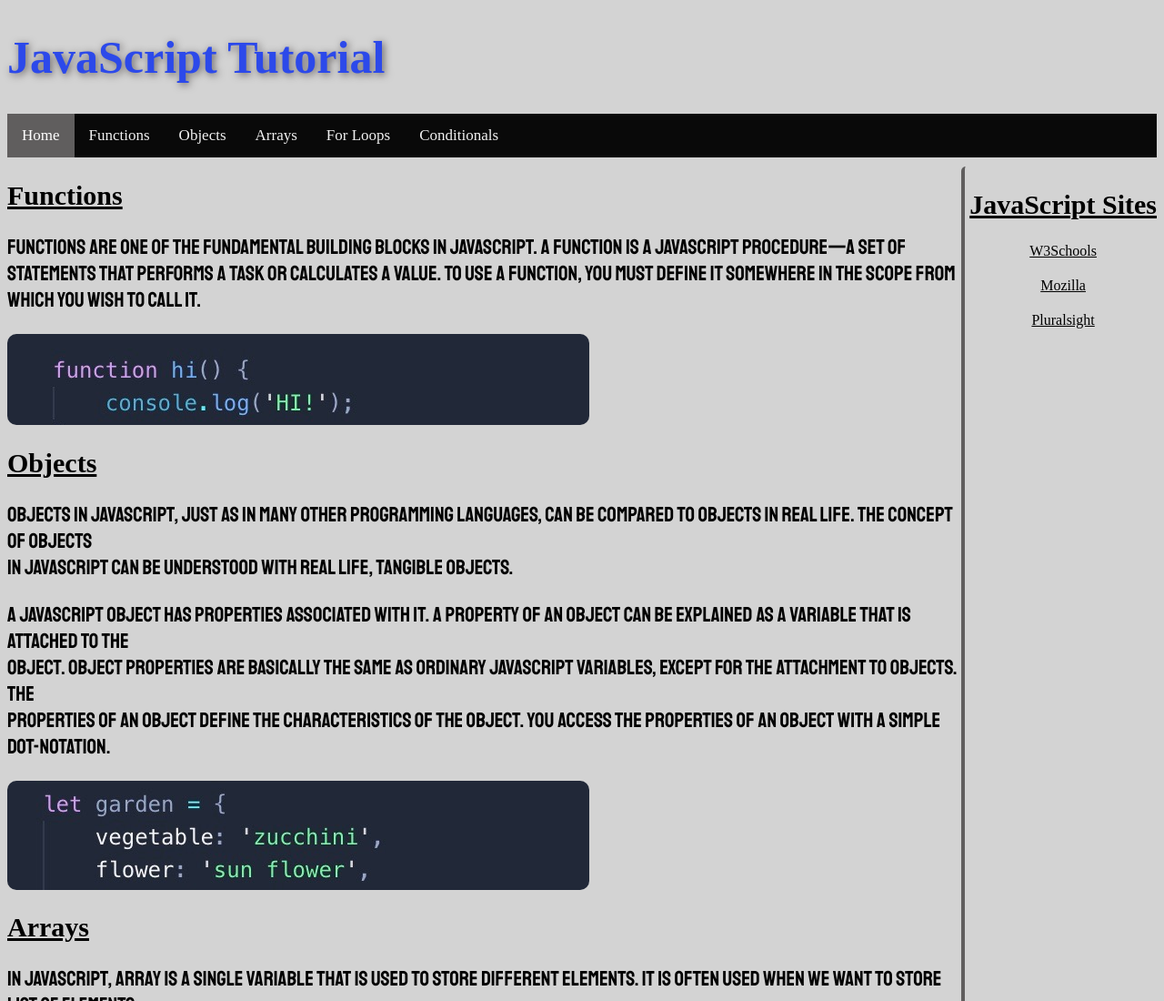
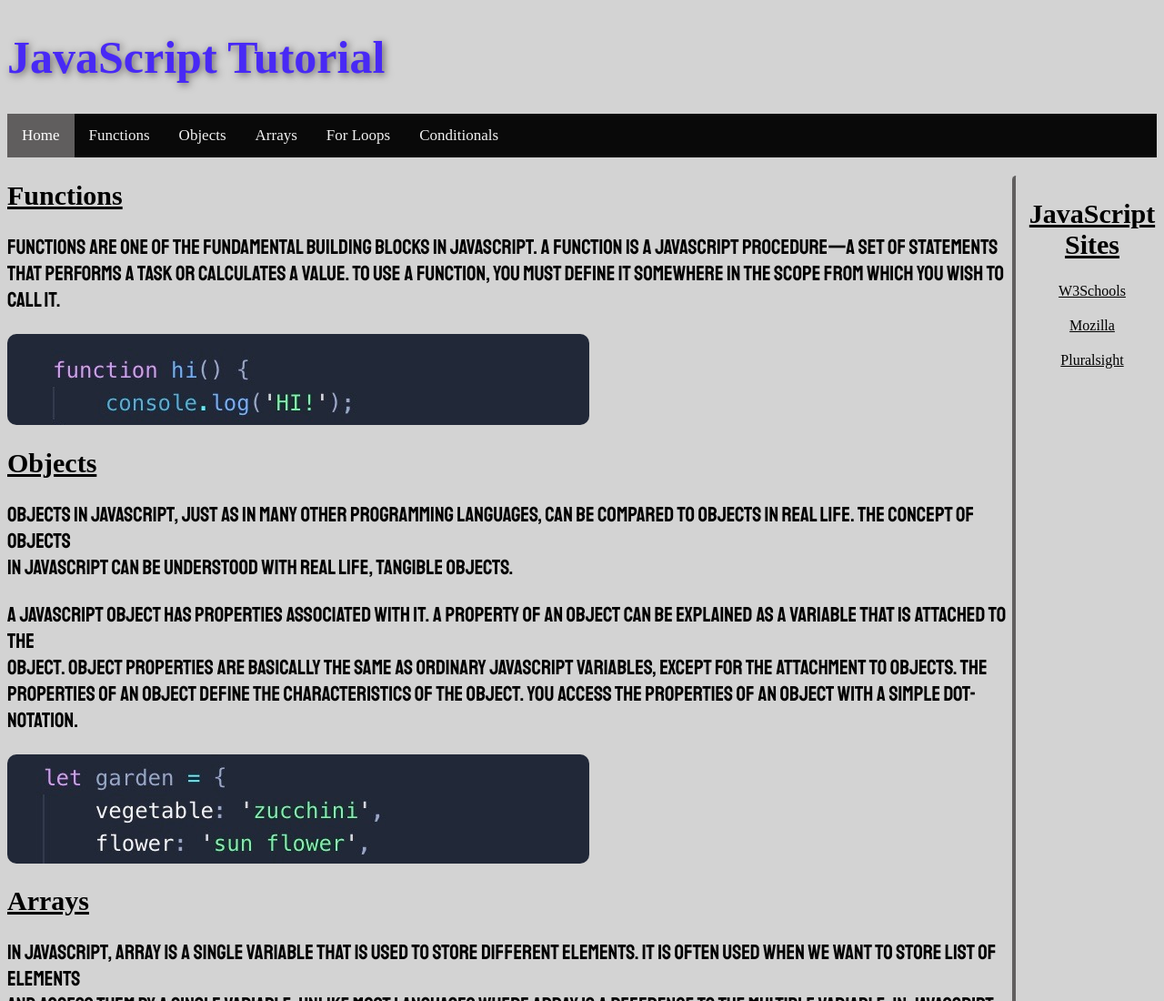
Before and after one commit to BenDev33/TutorialWebsite, a plain HTML site: page index.html in a window 1280 px wide. Shown: the top 1100 px of the page at 91% size. Drawn offline with nearby package versions, Linux system fonts and the light colour scheme; a web font is replaced by a local one.

Commit message:
updated sidebar scroll

```diff
--- a/index.html
+++ b/index.html
@@ -29,11 +29,14 @@
 <!--SIDEBAR-->
 
 <section id="sidebar">
-    <h2>JavaScript Sites</h2>
-    <a href="https://www.w3schools.com/js/default.asp"target="_blank">W3Schools</a>
-    <a href="https://developer.mozilla.org/en-US/docs/Web/JavaScript"target="_blank">Mozilla</a>
-    <a href="https://www.pluralsight.com/paths/javascript"target="_blank">Pluralsight</a>
+    <div class="fixed">
 
+        <h2>JavaScript Sites</h2>
+        <a href="https://www.w3schools.com/js/default.asp"target="_blank">W3Schools</a>
+        <a href="https://developer.mozilla.org/en-US/docs/Web/JavaScript"target="_blank">Mozilla</a>
+        <a href="https://www.pluralsight.com/paths/javascript"target="_blank">Pluralsight</a>
+
+    </div>
 </section>
 
 <!--FUNCTIONS-->
--- a/style.css
+++ b/style.css
@@ -29,7 +29,7 @@ body {
 
 h1 {
     font-family: 'Poller One';
-    color: #2c49ea;
+    color: #4829f5;
     font-size: 50px;
     text-shadow: 2px 2px 8px #666161;
 }
@@ -79,17 +79,22 @@ p {
     border-radius: 10px;
 }
 
+.fixed {
+    position: fixed;
+}
 
 #sidebar {
     float: right;
-    margin-top: 10px;
+    margin-top: 20px;
+    margin-right: 150px;
     padding-left: 5px;
-    height: 213vh;
+    height: 190vh;
     border: solid 4px #605e5e;
     border-radius: 5px;
     border-top: 0 transparent;
     border-right: 0 transparent;
     border-bottom: 0 transparent;
+    text-align: center;
 
 }
 #sidebar a:hover {
```
